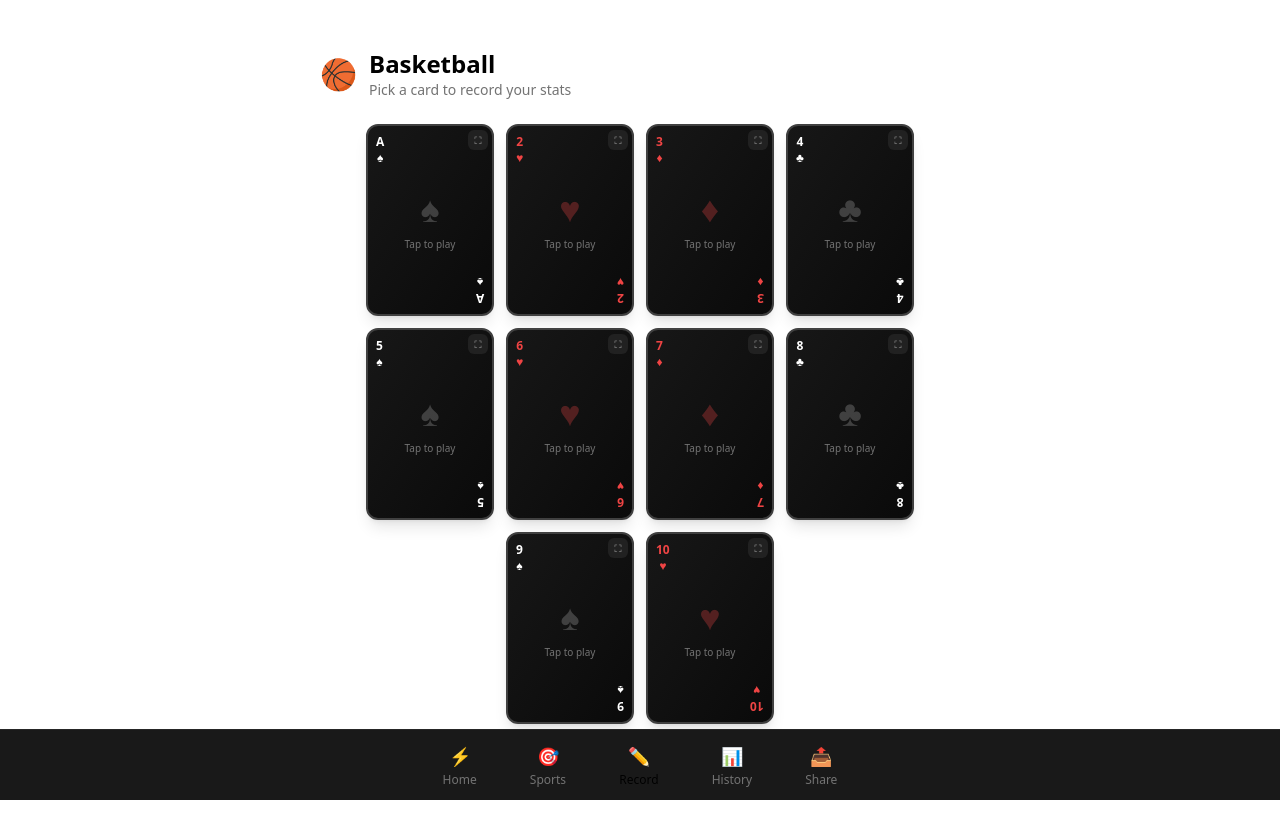
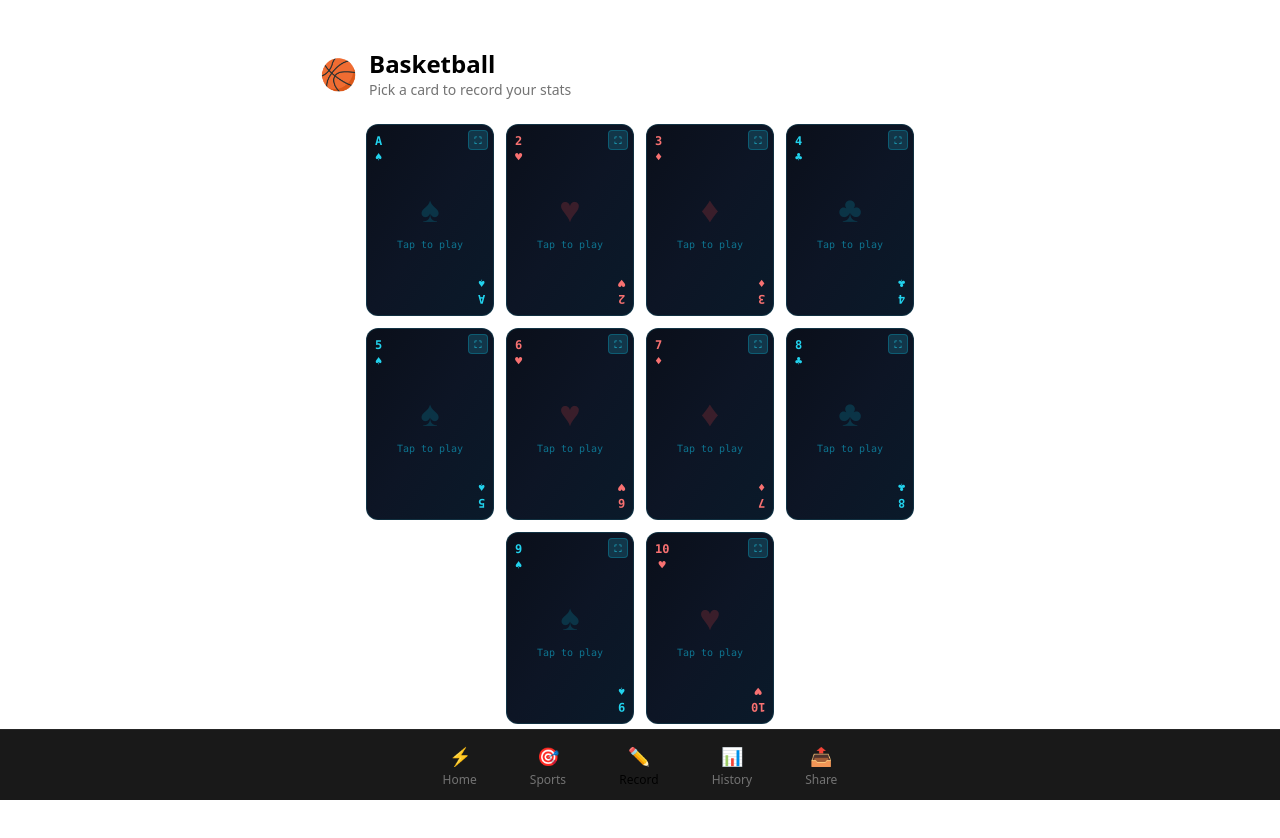
Before and after one commit to wenijinew/pulserec, a Next.js app in the folder apps/web/: page /record in a window 1280 px wide. Shown: the top 838 px of the page. Built offline with nearby package versions, Linux system fonts and the light colour scheme.

Commit message:
style: sci-fi card design — dark blue gradients, cyan glow borders, mono font, neon accents

```diff
--- a/apps/web/app/components/record-card.tsx
+++ b/apps/web/app/components/record-card.tsx
@@ -36,7 +36,7 @@
   const ZoomIcon = () => (
     <button
       onClick={(e) => { e.stopPropagation(); setZoomed(true); }}
-      className="absolute right-1.5 top-1.5 z-10 flex h-5 w-5 items-center justify-center rounded-md bg-neutral-800/80 text-[10px] text-neutral-400 hover:bg-neutral-700 hover:text-white transition-colors"
+      className="absolute right-1.5 top-1.5 z-10 flex h-5 w-5 items-center justify-center rounded bg-cyan-900/60 text-[10px] text-cyan-400 hover:bg-cyan-800/80 hover:text-cyan-200 transition-colors border border-cyan-500/30"
       aria-label="Zoom card"
     >
       ⛶
@@ -60,19 +60,19 @@
             exit={{ scale: 0.5, opacity: 0 }}
             transition={{ type: "spring", stiffness: 300, damping: 25 }}
             onClick={(e) => e.stopPropagation()}
-            className="relative h-[420px] w-[280px] rounded-2xl border-2 border-accent/50 bg-gradient-to-br from-neutral-900 to-neutral-950 p-6 shadow-2xl"
+            className="relative h-[420px] w-[280px] rounded-2xl border border-cyan-500/40 bg-gradient-to-br from-[#0a0f1a] via-[#0d1525] to-[#0a1a2a] p-6 shadow-[0_0_40px_rgba(0,229,255,0.15)]"
           >
             {/* Close button */}
             <button
               onClick={() => setZoomed(false)}
-              className="absolute right-3 top-3 text-neutral-500 hover:text-white text-lg"
+              className="absolute right-3 top-3 text-cyan-700 hover:text-cyan-300 text-lg"
               aria-label="Close"
             >
               ✕
             </button>
 
             {/* Card content */}
-            <div className={`text-lg font-bold ${isRed ? "text-red-500" : "text-white"}`}>
+            <div className={`text-lg font-bold ${isRed ? "text-red-400" : "text-cyan-300"}`}>
               {rank} {suit}
             </div>
 
@@ -114,22 +114,22 @@
         <ZoomIcon />
         <button
           onClick={() => { setSaved(false); setExpanded(true); }}
-          className="relative h-48 w-32 rounded-xl border-2 border-accent/40 bg-gradient-to-br from-neutral-900 to-neutral-950 p-3 shadow-lg hover:border-accent/70 active:scale-95 transition-all"
+          className="relative h-48 w-32 rounded-xl border border-cyan-500/40 bg-gradient-to-br from-[#0a0f1a] via-[#0d1525] to-[#0a1a2a] p-3 shadow-[0_0_20px_rgba(0,229,255,0.1)] hover:shadow-[0_0_30px_rgba(0,229,255,0.2)] active:scale-95 transition-all"
         >
-          <div className={`absolute left-2 top-2 text-xs font-bold ${isRed ? "text-red-500" : "text-white"}`}>
+          <div className={`absolute left-2 top-2 text-xs font-bold font-mono ${isRed ? "text-red-400" : "text-cyan-400"}`}>
             {rank}<br />{suit}
           </div>
           <div className="flex h-full flex-col items-center justify-center">
-            <span className="text-accent text-lg">✓</span>
-            <span className="mt-1 text-[10px] font-medium text-neutral-400">{name || "Saved"}</span>
+            <span className="text-cyan-400 text-lg">✓</span>
+            <span className="mt-1 text-[10px] font-mono font-medium text-cyan-300/70">{name || "Saved"}</span>
             <div className="mt-2 space-y-0.5 text-center">
               {sport.fields.slice(0, 3).map((f) => (
-                <div key={f.name} className="text-[9px] text-neutral-500">{values[f.name]} {f.unit}</div>
+                <div key={f.name} className="text-[9px] font-mono text-cyan-600">{values[f.name]} {f.unit}</div>
               ))}
             </div>
-            <span className="mt-2 text-[8px] text-neutral-600">tap to edit</span>
+            <span className="mt-2 text-[8px] text-cyan-800">tap to edit</span>
           </div>
-          <div className={`absolute bottom-2 right-2 rotate-180 text-xs font-bold ${isRed ? "text-red-500" : "text-white"}`}>
+          <div className={`absolute bottom-2 right-2 rotate-180 text-xs font-bold font-mono ${isRed ? "text-red-400" : "text-cyan-400"}`}>
             {rank}<br />{suit}
           </div>
         </button>
@@ -145,22 +145,22 @@
       <button
         onClick={() => setExpanded(!expanded)}
         className={[
-          "relative h-48 w-32 rounded-xl border-2 transition-all shadow-lg",
+          "relative h-48 w-32 rounded-xl border transition-all",
           expanded
-            ? "border-accent bg-gradient-to-br from-neutral-800 to-neutral-900"
-            : "border-neutral-700 bg-gradient-to-br from-neutral-900 to-neutral-950 hover:border-neutral-500 hover:shadow-xl active:scale-95",
+            ? "border-cyan-400/60 bg-gradient-to-br from-[#0a1520] via-[#0d1a2a] to-[#0a2030] shadow-[0_0_25px_rgba(0,229,255,0.2)]"
+            : "border-cyan-900/50 bg-gradient-to-br from-[#0a0f1a] via-[#0d1525] to-[#0a1a2a] hover:border-cyan-600/50 hover:shadow-[0_0_20px_rgba(0,229,255,0.15)] active:scale-95",
         ].join(" ")}
       >
-        <div className={`absolute left-2 top-2 text-xs font-bold ${isRed ? "text-red-500" : "text-white"}`}>
+        <div className={`absolute left-2 top-2 text-xs font-bold font-mono ${isRed ? "text-red-400" : "text-cyan-400"}`}>
           {rank}<br />{suit}
         </div>
         <div className="flex h-full flex-col items-center justify-center">
-          <span className={`text-4xl ${isRed ? "text-red-500/30" : "text-white/20"}`}>{suit}</span>
-          <span className="mt-2 text-[10px] text-neutral-500">
+          <span className={`text-4xl ${isRed ? "text-red-500/20" : "text-cyan-500/20"}`}>{suit}</span>
+          <span className="mt-2 text-[10px] font-mono text-cyan-700">
             {expanded ? "Fill stats ↓" : "Tap to play"}
           </span>
         </div>
-        <div className={`absolute bottom-2 right-2 rotate-180 text-xs font-bold ${isRed ? "text-red-500" : "text-white"}`}>
+        <div className={`absolute bottom-2 right-2 rotate-180 text-xs font-bold font-mono ${isRed ? "text-red-400" : "text-cyan-400"}`}>
           {rank}<br />{suit}
         </div>
       </button>
@@ -173,7 +173,7 @@
             animate={{ height: "auto", opacity: 1 }}
             exit={{ height: 0, opacity: 0 }}
             transition={{ duration: 0.25 }}
-            className="mt-2 overflow-hidden rounded-xl bg-neutral-900 border border-neutral-800"
+            className="mt-2 overflow-hidden rounded-xl bg-[#0a1018] border border-cyan-900/40"
           >
             <div className="space-y-3 p-4">
               <input
```
